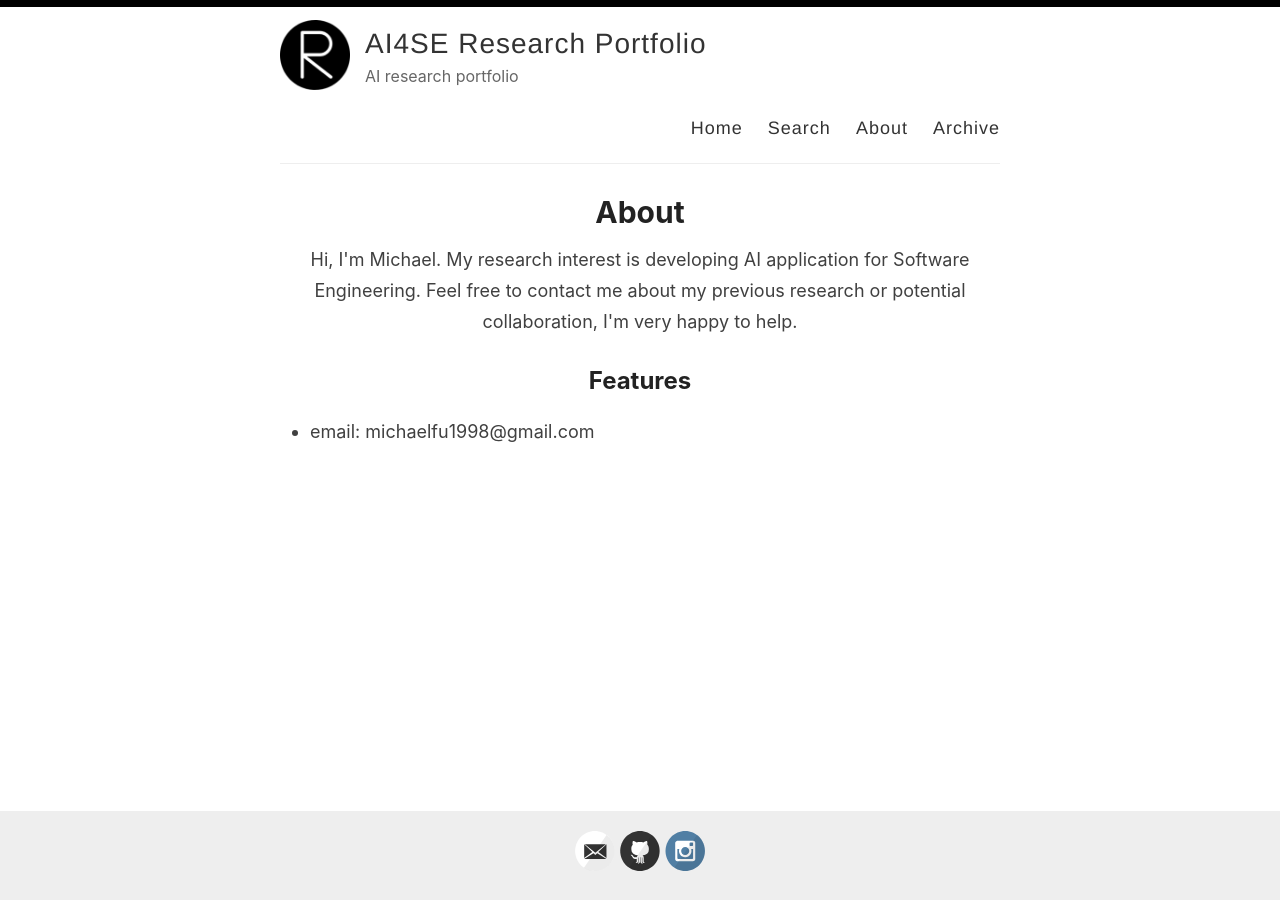
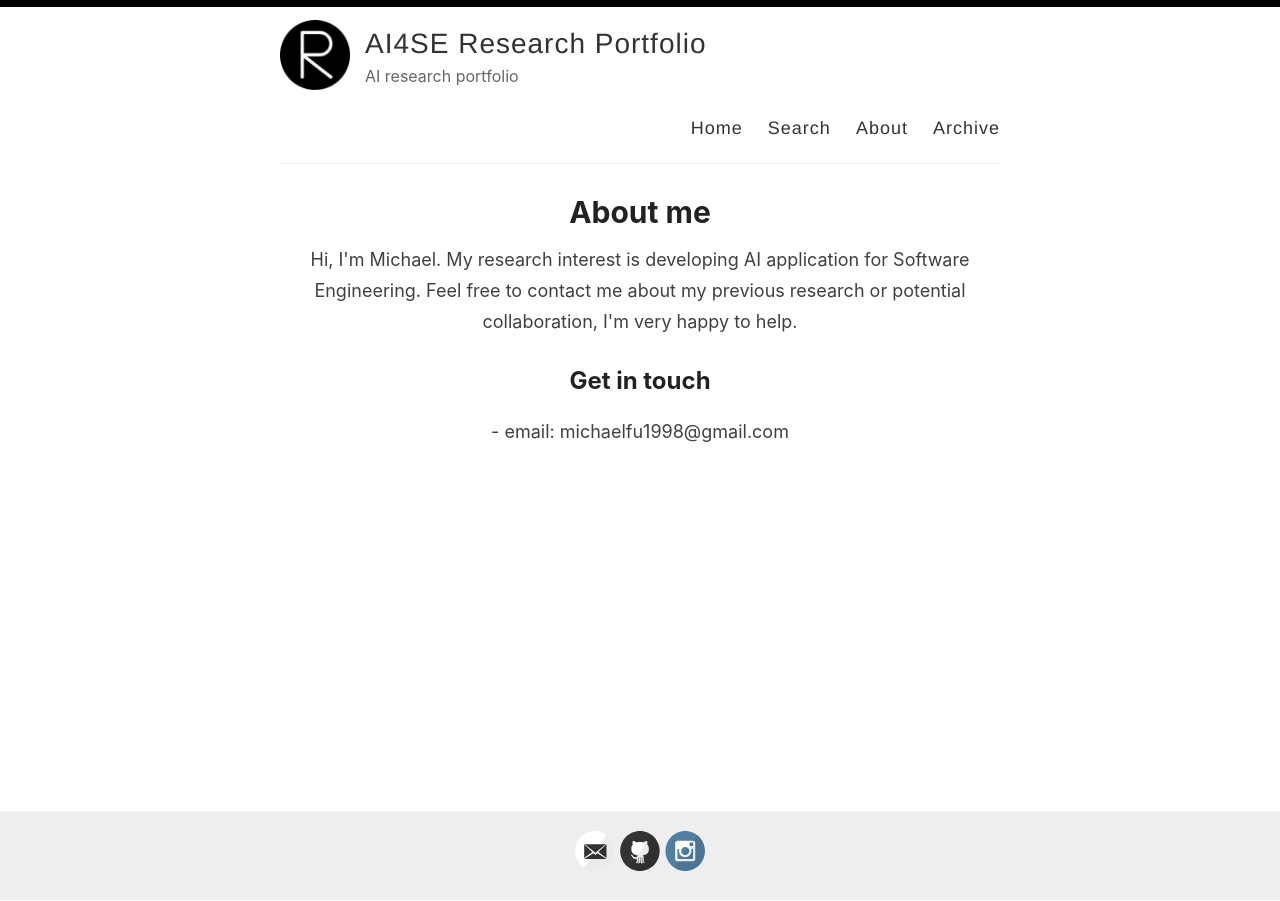
Before and after one commit to lanpengyou125/lanpengyouzhuye.github.io, a Jekyll site: the page built from _pages/about.md, in a window 1280 px wide. Built offline with Jekyll 4.4.1, drawn with Linux system fonts in a browser that asks for light colours.

Commit message:
Update about.md

```diff
--- a/_pages/about.md
+++ b/_pages/about.md
@@ -1,11 +1,11 @@
 ---
 layout: page
-title: About
+title: About me
 permalink: /about/
 ---
 
 <center> Hi, I'm Michael. My research interest is developing AI application for Software Engineering. Feel free to contact me about my previous research or potential collaboration, I'm very happy to help. </center>
 
-## Features
+## Get in touch
 
-- email: michaelfu1998@gmail.com
+<center> - email: michaelfu1998@gmail.com </center>
```
